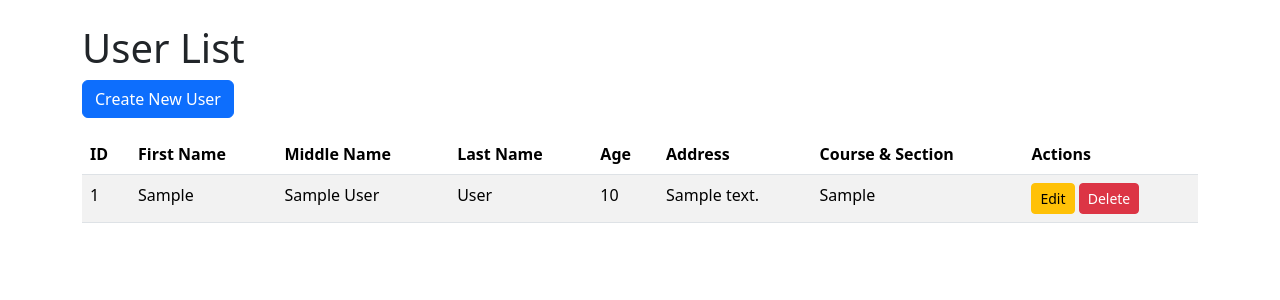
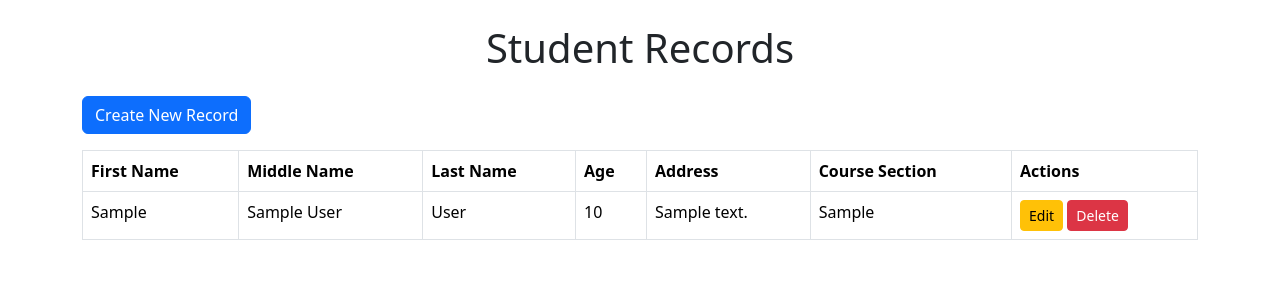
Before and after one commit to mayang-123/Test3, a PHP site: page / in a window 1280 px wide. Shown: the top 300 px of the page. Run offline with PHP 8.4, Linux system fonts and the light colour scheme; tables that the repository leaves empty or names only in its code hold one stand-in row (values such as "Sample post").

Commit message:
index.php

```diff
--- a/index.php
+++ b/index.php
@@ -1,19 +1,19 @@
 <?php
-// index.php - Display all users
+// Database connection settings
+$servername = "localhost";
+$username = "root"; // Update with your database username
+$password = ""; // Update with your database password
+$dbname = "crud_db"; // Database name
 
-// Database connection
-$servername = "localhost";
-$username = "root";
-$password = "";
-$dbname = "my_database"; // Use the correct database name here
-
+// Create connection
 $conn = new mysqli($servername, $username, $password, $dbname);
 
+// Check connection
 if ($conn->connect_error) {
     die("Connection failed: " . $conn->connect_error);
 }
 
-// Retrieve all users from the database
+// Fetch all records
 $sql = "SELECT * FROM users";
 $result = $conn->query($sql);
 ?>
@@ -23,56 +23,57 @@ $result = $conn->query($sql);
 <head>
     <meta charset="UTF-8">
     <meta name="viewport" content="width=device-width, initial-scale=1.0">
-    <title>User List</title>
-    <link href="https://cdn.jsdelivr.net/npm/bootstrap@5.3.3/dist/css/bootstrap.min.css" rel="stylesheet">
+    <title>Student Records</title>
+    <link href="https://cdn.jsdelivr.net/npm/bootstrap@5.3.1/dist/css/bootstrap.min.css" rel="stylesheet">
 </head>
 <body>
-    <div class="container mt-4">
-        <h1>User List</h1>
 
-        <a href="create.php" class="btn btn-primary mb-3">Create New User</a>
+<div class="container my-4">
+    <h1 class="text-center mb-4">Student Records</h1>
+    <a href="create.php" class="btn btn-primary mb-3">Create New Record</a>
 
-        <?php if ($result->num_rows > 0): ?>
-            <table class="table table-striped">
+    <table class="table table-bordered">
         <thead>
             <tr>
-                        <th>ID</th>
                 <th>First Name</th>
                 <th>Middle Name</th>
                 <th>Last Name</th>
                 <th>Age</th>
                 <th>Address</th>
-                        <th>Course & Section</th>
+                <th>Course Section</th>
                 <th>Actions</th>
             </tr>
         </thead>
         <tbody>
-                    <?php while ($row = $result->fetch_assoc()): ?>
+            <?php if ($result->num_rows > 0): ?>
+                <?php while($row = $result->fetch_assoc()): ?>
                     <tr>
-                            <td><?php echo $row['id']; ?></td>
-                            <td><?php echo $row['first_name']; ?></td>
-                            <td><?php echo $row['middle_name']; ?></td>
-                            <td><?php echo $row['last_name']; ?></td>
-                            <td><?php echo $row['age']; ?></td>
-                            <td><?php echo $row['address']; ?></td>
-                            <td><?php echo $row['course_section']; ?></td>
+                        <td><?= $row['firstname'] ?></td>
+                        <td><?= $row['middlename'] ?></td>
+                        <td><?= $row['lastname'] ?></td>
+                        <td><?= $row['age'] ?></td>
+                        <td><?= $row['address'] ?></td>
+                        <td><?= $row['course_section'] ?></td>
                         <td>
-                                <a href="edit.php?id=<?php echo $row['id']; ?>" class="btn btn-warning btn-sm">Edit</a>
-                                <a href="delete.php?id=<?php echo $row['id']; ?>" class="btn btn-danger btn-sm">Delete</a>
+                            <a href="edit.php?id=<?= $row['id'] ?>" class="btn btn-warning btn-sm">Edit</a>
+                            <a href="delete.php?id=<?= $row['id'] ?>" class="btn btn-danger btn-sm" onclick="return confirm('Are you sure you want to delete this record?')">Delete</a>
                         </td>
                     </tr>
                 <?php endwhile; ?>
+            <?php else: ?>
+                <tr>
+                    <td colspan="7" class="text-center">No records found</td>
+                </tr>
+            <?php endif; ?>
         </tbody>
     </table>
-        <?php else: ?>
-            <p>No users found.</p>
-        <?php endif; ?>
-
 </div>
 
-    <script src="https://cdn.jsdelivr.net/npm/bootstrap@5.3.3/dist/js/bootstrap.bundle.min.js"></script>
+<script src="https://cdn.jsdelivr.net/npm/bootstrap@5.3.1/dist/js/bootstrap.bundle.min.js"></script>
 </body>
 </html>
 
 <?php
+// Close the connection
 $conn->close();
+?>
```
Lines whose indentation alone changed are shown as unchanged.
